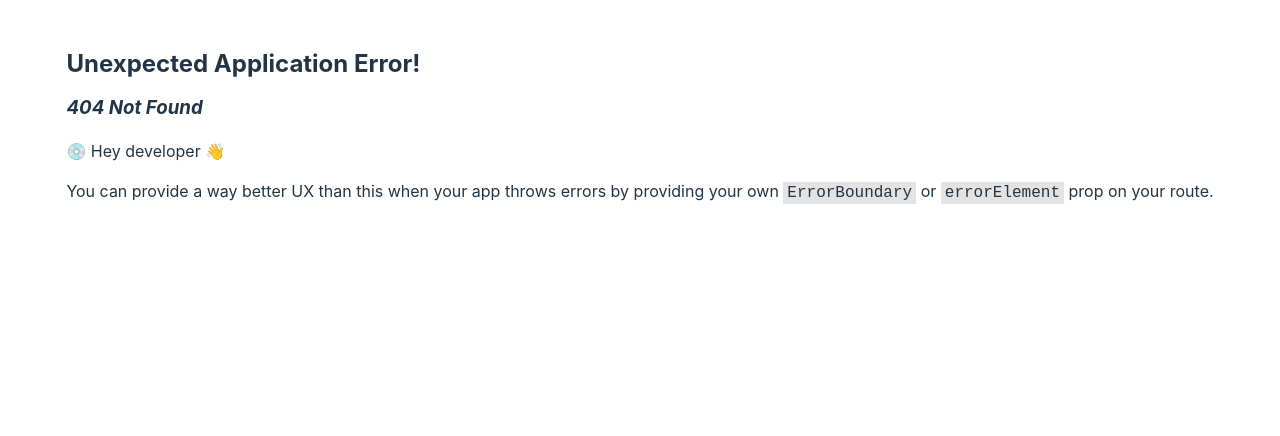
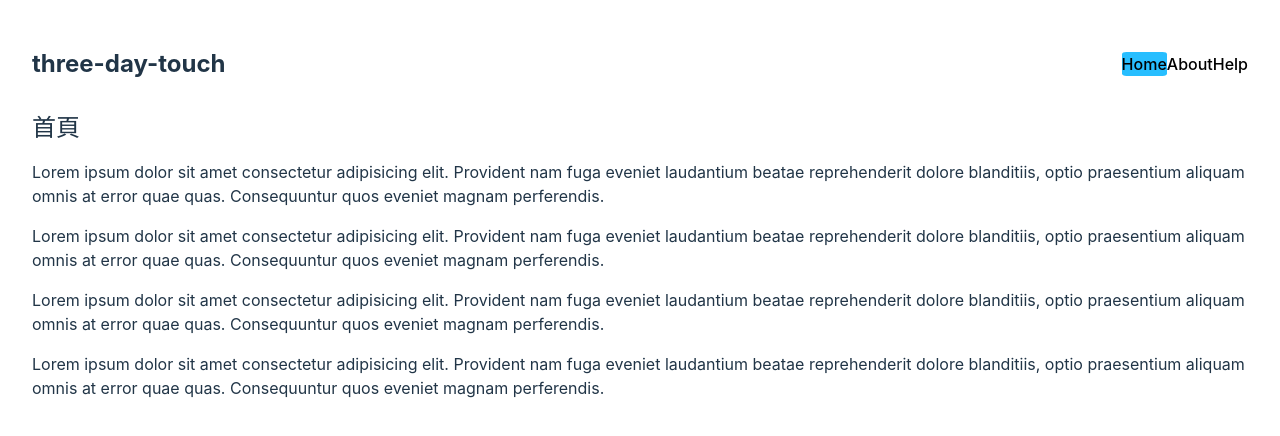
Before and after one commit to Andyeeeee/try-three-dayyy, a React (Vite) app: page / in a window 1280 px wide. Before the commit this address had no page. Shown: the top 436 px of the page. Built offline with nearby package versions, Linux system fonts and the light colour scheme.

Commit message:
.- brokend

```diff
--- a/src/App.tsx
+++ b/src/App.tsx
@@ -16,7 +16,7 @@ import NotfFound from './pages/NotfFound'
 
 const router = createBrowserRouter(
   createRoutesFromElements(
-    <Route path='./' element={<RootLaout />}>
+    <Route path='/' element={<RootLaout />}>
       <Route index element={<Home />} />
       <Route path='about' element={<About />} />
       <Route path='help' element={<HelpLaour />} >
```
